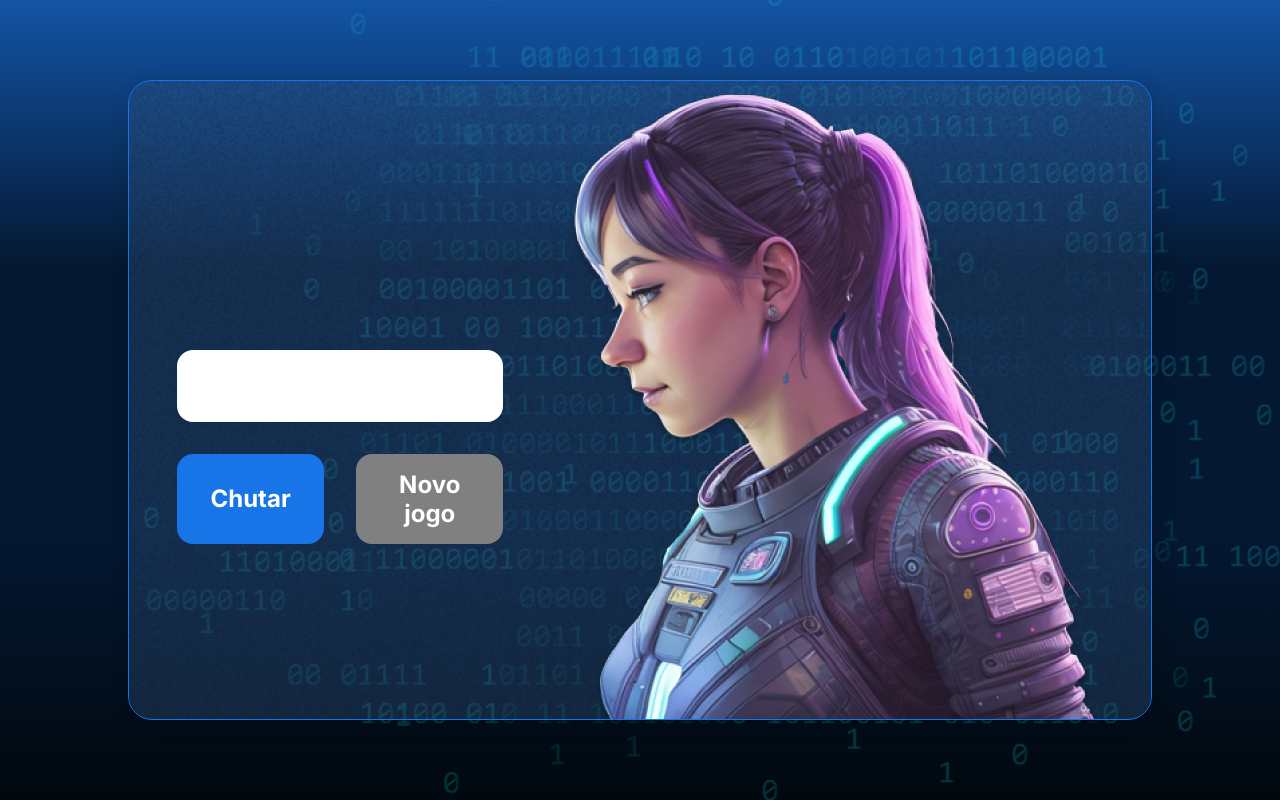
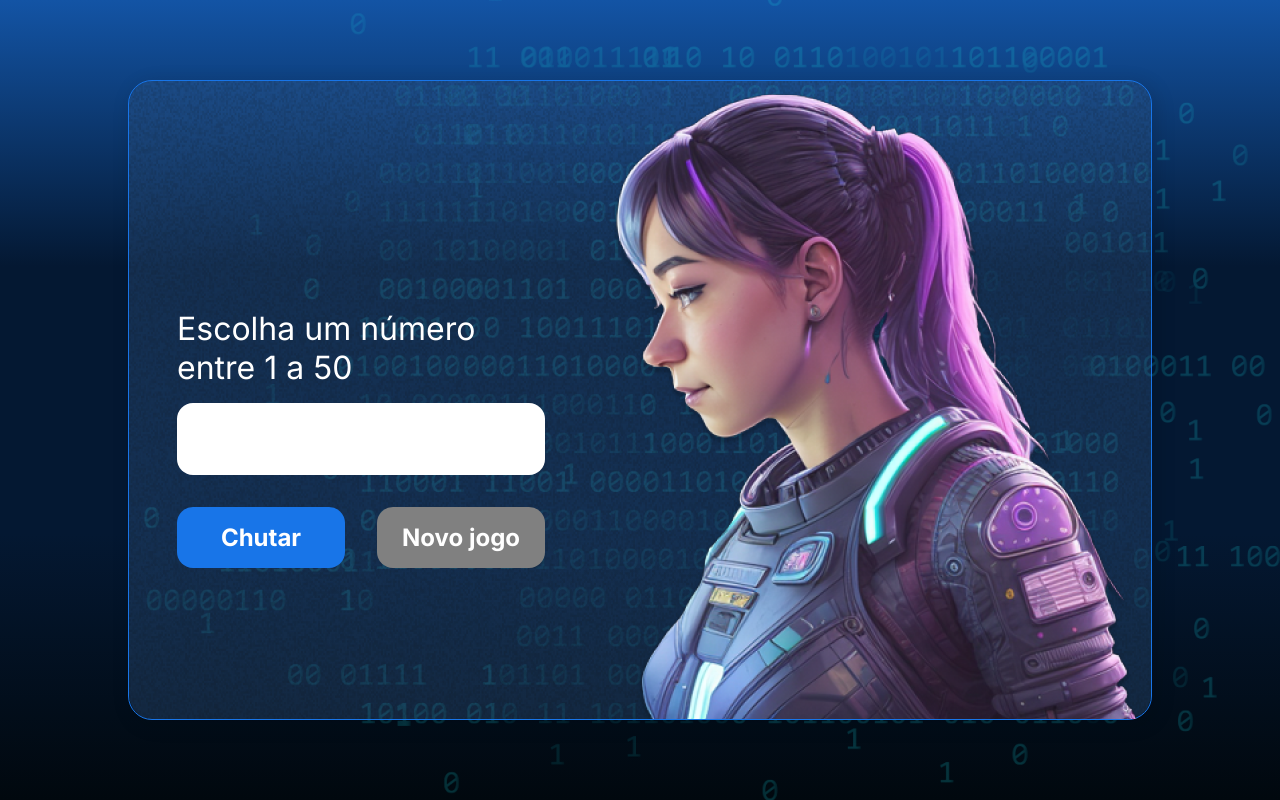
Before and after one commit to MiguelLobo04/numero-secreto, a plain HTML site: page index.html in a window 1280 px wide. Drawn offline with Linux system fonts and the light colour scheme.

Commit message:
alterando limite para 50

```diff
--- a/index.html
+++ b/index.html
@@ -20,7 +20,7 @@
             <div class="container__informacoes">
                 <div class="container__texto">
                     <h1></h1>
-                    <p class="texto__paragrafo"></p>
+                    <p class="texto__paragrafo">Escolha um número entre 1 a 50</p>
                 </div>
                 <input type="number" min="1" max="10" class="container__input">
                 <div class="chute container__botoes">
```
